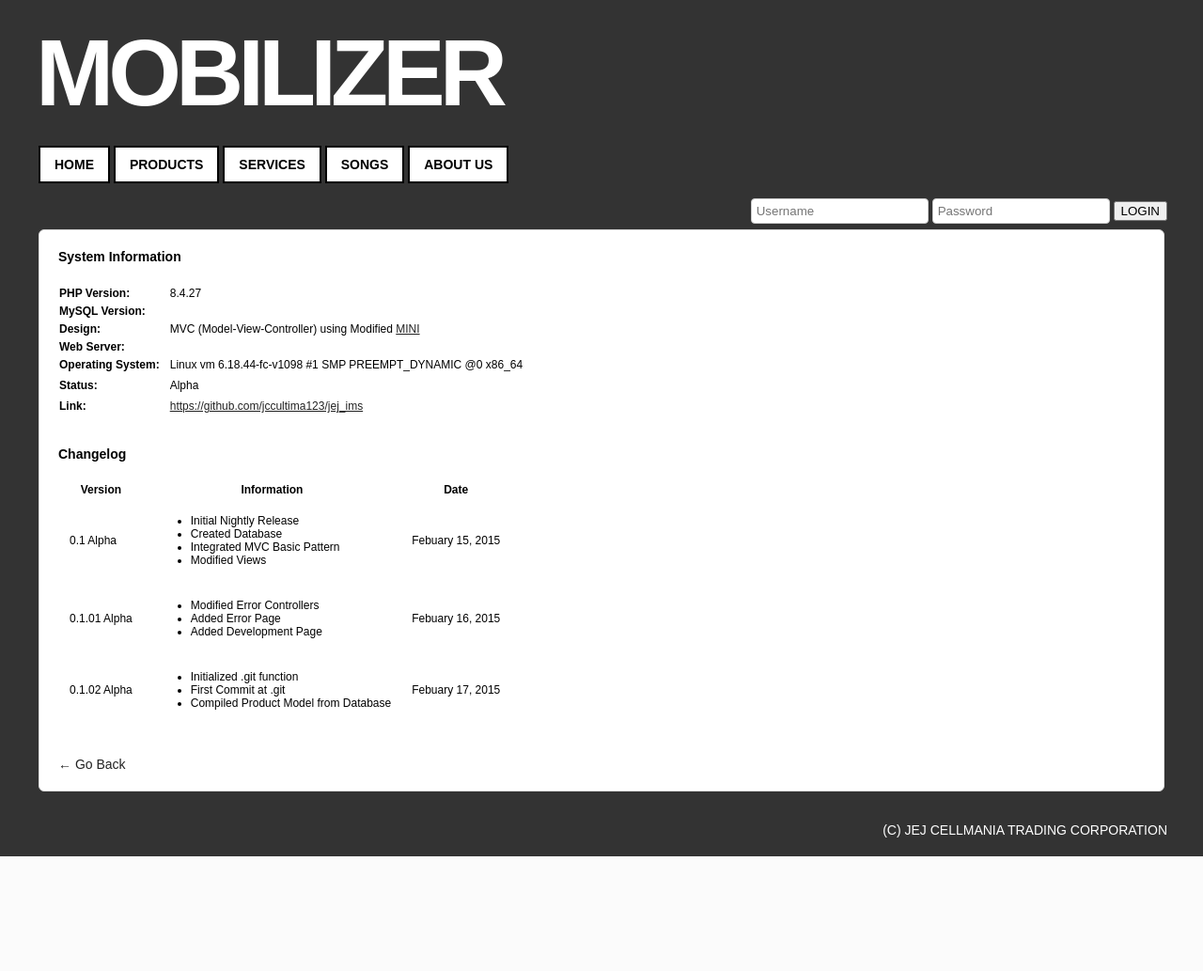
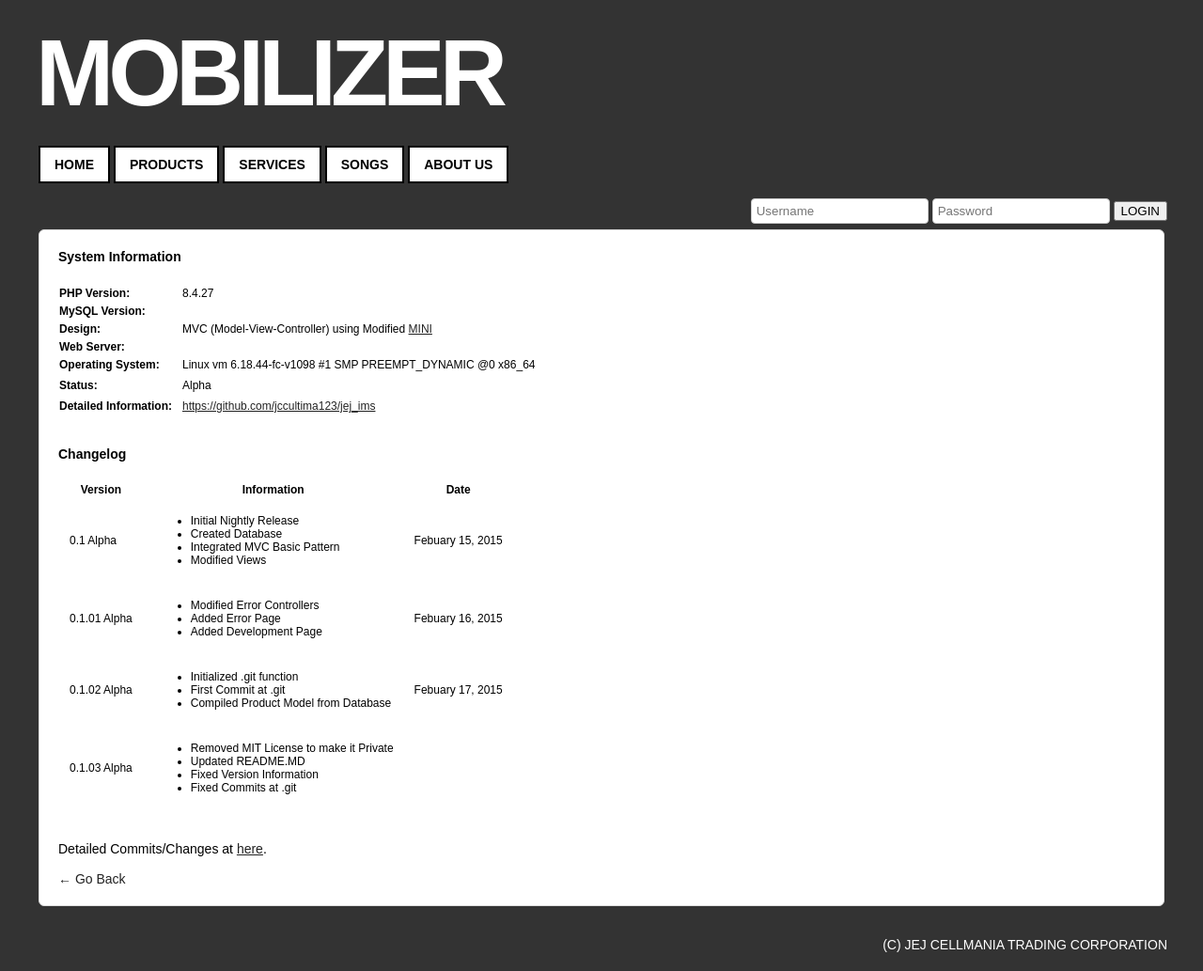
Before and after one commit to jccultima123/jej_mis, a PHP site: template application/view/development/index.php in a window 1280 px wide. Shown: the whole page at 94% size. Before the commit the page ends 911 px from the top, so only its background shows below. Run offline with PHP 8.4, Linux system fonts and the light colour scheme; the template is opened without the code that fills it, so the values that code supplies are empty; some libraries are stand-ins or nearby versions.

Commit message:
Minor Changes

```diff
--- a/application/view/development/index.php
+++ b/application/view/development/index.php
@@ -26,7 +26,7 @@
             <td>Alpha</td>
         </tr>
         <tr>
-            <th>Link:</th>
+            <th>Detailed Information:</th>
             <td><a href="https://github.com/jccultima123/jej_ims">https://github.com/jccultima123/jej_ims</a></td>
         </tr>
     </table>
@@ -71,6 +71,20 @@
             </td>
             <td>Febuary 17, 2015</td>
         </tr>
+        <tr>
+            <td>0.1.03 Alpha</td>
+            <td>
+                <ul>
+                    <li>Removed MIT License to make it Private</li>
+                    <li>Updated README.MD</li>
+                    <li>Fixed Version Information</li>
+                    <li>Fixed Commits at .git</li>
+                </ul>
+            </td>
+            <td></td>
+        </tr>
     </table>
+    <br /><br />
+    Detailed Commits/Changes at <a href="https://github.com/jccultima123/jej_ims/commits/">here</a>.
     <br /><br /><a href="<?php echo URL; ?>" class="back">&larr; Go Back</a>
 </div>
```
